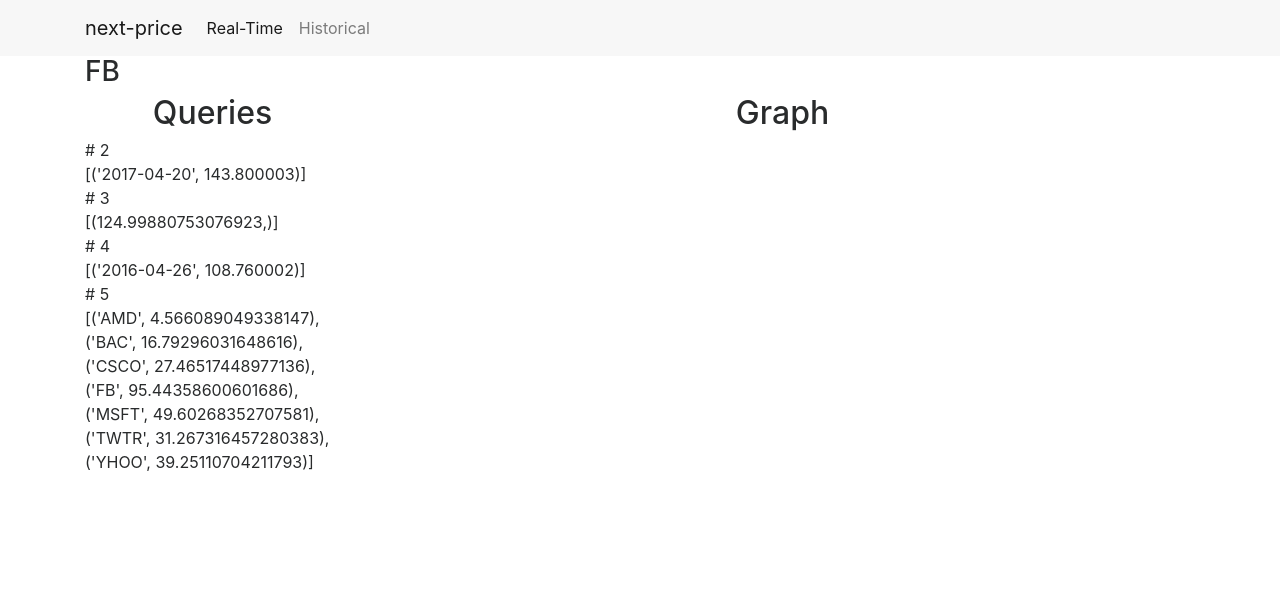
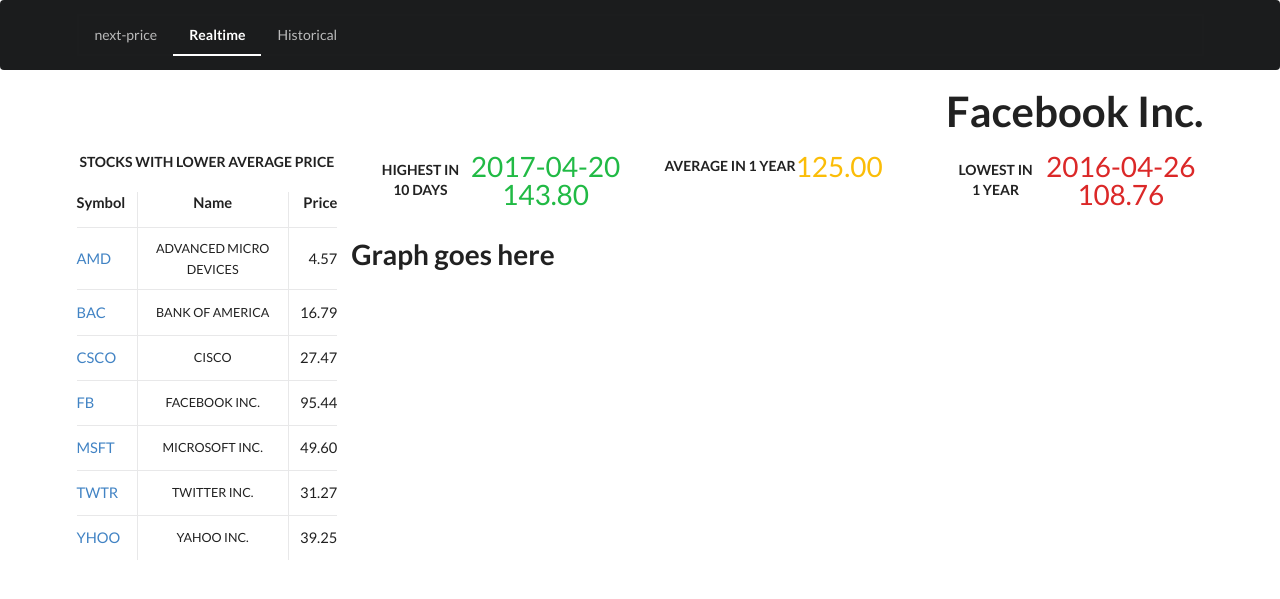
Before and after one commit to anivesh93/next-price, a Flask app: page /realtime/FB in a window 1280 px wide. Shown: the top 599 px of the page. Run offline with Flask 2, Linux system fonts and the light colour scheme; data comes from the database, SQL or seed files in the repository; some libraries are stand-ins or nearby versions.

Commit message:
Do some beautifying.
- Change to semantic UI because it is easy and looks good.
- minimal design

```diff
--- a/db.py
+++ b/db.py
@@ -11,9 +11,20 @@ def select(query):
 
     return data
 
+# get stock name
+def get_name(symbol):
+    query = 'SELECT name FROM stock WHERE symbol="{0}";';
+    return select(query.format(symbol))
+
+
 # return all stocks with the latest realtime price
 def get_stocks_realtime():
-    query = 'SELECT symbol, printf("%.2f", MAX(price)) FROM realtime GROUP BY symbol';
+    query = '''
+        SELECT realtime.symbol, stock.name, printf("%.2f", MAX(realtime.price))
+        FROM realtime, stock
+        WHERE realtime.symbol = stock.symbol
+        GROUP BY realtime.symbol;
+    '''
     return select(query)
 
 # get the highest stock price of any company in the last ten days
@@ -22,9 +33,12 @@ def get_highest_ten_days(symbol):
     date_output_format = '%Y-%m-%d'
     date_output = date_10.strftime(date_output_format)
 
-    query = 'SELECT date, MAX(close) FROM historical WHERE date > "' + \
-            date_output + '" AND symbol = "' + symbol + '";'
-    return select(query)
+    query = '''
+        SELECT date, printf("%.2f", MAX(close))
+        FROM historical
+        WHERE date > "{0}" AND symbol = "{1}";
+    '''
+    return select(query.format(date_output, symbol))
 
 # average stock price of any company in the latest one year
 def get_average_one_year(symbol):
@@ -32,9 +46,12 @@ def get_average_one_year(symbol):
     date_output_format = '%Y-%m-%d'
     date_output = date_1_year.strftime(date_output_format)
 
-    query = 'SELECT AVG(close) FROM historical WHERE date > "' + \
-            date_output + '" AND symbol = "' + symbol + '";'
-    return select(query)
+    query = '''
+        SELECT printf("%.2f", AVG(close))
+        FROM historical
+        WHERE date > "{0}" AND symbol = "{1}";
+    '''
+    return select(query.format(date_output, symbol))
 
 # get the lowest stock price of any company in the last one year
 def get_lowest_one_year(symbol):
@@ -42,19 +59,25 @@ def get_lowest_one_year(symbol):
     date_output_format = '%Y-%m-%d'
     date_output = date_1_year.strftime(date_output_format)
 
-    query = 'SELECT date, MIN(close) FROM historical WHERE date > "' + \
-            date_output + '" AND symbol = "' + symbol + '";'
-    return select(query)
+    query = '''
+        SELECT date, printf("%.2f", MIN(close))
+        FROM historical
+        WHERE date > "{0}" AND symbol = "{1}";
+    '''
+    return select(query.format(date_output, symbol))
 
 
+# list the ids of companies along with their name who have the
+# average stock price lesser than the lowest of any of the Selected Company
+# in the latest one year
 def get_avg_low(symbol):
     date_1_year = datetime.now() - timedelta(days=365)
     date_output_format = '%Y-%m-%d'
     date_output = date_1_year.strftime(date_output_format)
 
     query = '''
-    SELECT symbol AS sym, AVG(close)
-    FROM historical
+    SELECT h.symbol AS sym, s.name, printf("%.2f", AVG(h.close))
+    FROM historical as h, stock as s
     WHERE (
         SELECT AVG(close)
         FROM historical
@@ -64,7 +87,9 @@ def get_avg_low(symbol):
         FROM historical
         WHERE date > "{0}" AND symbol="{1}"
         )
-    GROUP BY symbol
+        AND
+        h.symbol = s.symbol
+    GROUP BY h.symbol;
     '''
 
     return select(query.format(date_output, symbol))
--- a/server.py
+++ b/server.py
@@ -11,31 +11,35 @@ def index():
 
 @app.route('/realtime/<symbol>')
 def realtime(symbol=None):
-    high_10 = db.get_highest_ten_days(symbol)
-    avg_1_year = db.get_average_one_year(symbol)
-    low_1_year = db.get_lowest_one_year(symbol)
+    high_10 = db.get_highest_ten_days(symbol)[0]
+    avg_1_year = db.get_average_one_year(symbol)[0][0]
+    low_1_year = db.get_lowest_one_year(symbol)[0]
     avg_low = db.get_avg_low(symbol)
+    name = db.get_name(symbol)[0][0]
     return render_template(
             'realtime.html',
             symbol=symbol,
             high_10=high_10,
             avg_1_year=avg_1_year,
             low_1_year=low_1_year,
-            avg_low=avg_low)
+            avg_low=avg_low,
+            name=name)
 
 @app.route('/historical/<symbol>')
 def historical(symbol=None):
-    high_10 = db.get_highest_ten_days(symbol)
-    avg_1_year = db.get_average_one_year(symbol)
-    low_1_year = db.get_lowest_one_year(symbol)
+    high_10 = db.get_highest_ten_days(symbol)[0]
+    avg_1_year = db.get_average_one_year(symbol)[0][0]
+    low_1_year = db.get_lowest_one_year(symbol)[0]
     avg_low = db.get_avg_low(symbol)
+    name = db.get_name(symbol)[0][0]
     return render_template(
             'historical.html',
             symbol=symbol,
             high_10=high_10,
             avg_1_year=avg_1_year,
             low_1_year=low_1_year,
-            avg_low=avg_low)
+            avg_low=avg_low,
+            name=name)
 
 @app.route('/hello/')
 @app.route('/hello/<name>')
--- a/templates/realtime.html
+++ b/templates/realtime.html
@@ -5,65 +5,98 @@
 		<meta charset="utf-8">
 		<meta name="viewport" content="width=device-width, initial-scale=1, shrink-to-fit=no">
 
-		<!-- Bootstrap CSS -->
-		<link rel="stylesheet" href="https://maxcdn.bootstrapcdn.com/bootstrap/4.0.0-alpha.6/css/bootstrap.min.css" integrity="sha384-rwoIResjU2yc3z8GV/NPeZWAv56rSmLldC3R/AZzGRnGxQQKnKkoFVhFQhNUwEyJ" crossorigin="anonymous">
+		<!-- Semantic UI -->
+		<link rel="stylesheet" type="text/css" href="https://cdnjs.cloudflare.com/ajax/libs/semantic-ui/2.2.10/semantic.min.css">
+		<script
+										 src="https://code.jquery.com/jquery-3.1.1.min.js"
+		   integrity="sha256-hVVnYaiADRTO2PzUGmuLJr8BLUSjGIZsDYGmIJLv2b8="
+	 crossorigin="anonymous"></script>
+		<script src="https://cdnjs.cloudflare.com/ajax/libs/semantic-ui/2.2.10/semantic.min.js"></script>
 	</head>
 
 	<body>
 
-		<nav class="navbar sticky-top navbar-toggleable-md navbar-light bg-faded">
-			<div class="container">
-				<a class="navbar-brand" href="/">next-price</a>
-				<div class="collapse navbar-collapse" id="navbarNavAltMarkup">
-					<div class="navbar-nav">
-						<a class="nav-item nav-link active" href="/realtime/{{symbol}}">Real-Time</a>
-						<a class="nav-item nav-link" href="/historical/{{symbol}}">Historical</a>
+		<div class="ui inverted segment">
+			<div class="ui container">
+				<div class="ui inverted secondary pointing menu">
+					<a class="item" href="/"> next-price </a>
+					<a class="active item" href="/realtime/{{symbol}}"> Realtime </a>
+					<a class="item" href="/historical/{{symbol}}"> Historical </a>
 				</div>
 			</div>
 		</div>
-		</nav>
 
-		<div class="container">
+		<div class="ui main container">
 
-			<h3> {{ symbol }} </h3>
+			<h1 class="huge header" align="right" style="font-size:3em;"> {{name}} </h1>
 
-			<div class="row">
+			<div class="ui grid">
+				<div class="four wide column">
+					<div class="ui mini statistic">
+						<div class="label">
+							Stocks with lower average price
+						</div>
+							<br/>
+						<div class="value">
+							{% if avg_low %}
+							<table class="ui very basic celled table">
+								<thead>
+									<tr>
+										<th style="font-size:.7em;"> Symbol </th>
+										<th style="font-size:.7em;" class="center aligned"> Name </th>
+										<th style="font-size:.7em;" class="right aligned"> Price </th>
+									</tr>
+								</thead>
+								<tbody>
+									{% for symbol, name, price in avg_low %}
+									<tr>
+										<td style="font-size:.7em;"> <a href="/realtime/{{symbol}}">
+												{{symbol}}
+										</a> </td>
 
-				<div class="col-md-3">
-					<h2 align="center"> Queries </h2>
-
-					# 2
-					<br/>
-					{{ high_10 }}
-					<br/>
-
-					# 3
-					<br/>
-					{{ avg_1_year }}
-					<br/>
-
-					# 4
-					<br/>
-					{{ low_1_year }}
-					<br/>
-
-					# 5
-					<br/>
-					{{ avg_low  }}
+										<td style="font-size:.6em;" class="center aligned"> {{name}} </td>
+										<td style="font-size:.7em;" class="right aligned"> {{price}} </td>
+									</tr>
+									{% endfor %}
+								</tbody>
+							</table>
+							{% else %}
+							No stocks match the criteria
+							{% endif %}
+						</div>
+					</div>
 				</div>
 
-				<div class="col-md-9">
-					<h2 align="center"> Graph </h2>
+				<div class="twelve wide column">
+					<div class="ui grid">
+						<div class="three column row">
+							<div class="column">
+								<div class="ui small green horizontal statistic">
+									<div class="label"> Highest in 10 days </div>
+									<div class="value"> {{high_10[0]}} {{high_10[1]}} </div>
 								</div>
+							</div>
+							<div class="column">
+								<div class="ui small yellow horizontal statistic">
+									<div class="label"> Average in 1 year </div>
+									<div class="value"> {{avg_1_year}} </div>
+								</div>
+							</div>
+							<div class="column">
+								<div class="ui small red horizontal statistic">
+									<div class="label"> Lowest in 1 year </div>
+									<div class="value"> {{low_1_year[0]}} {{low_1_year[1]}} </div>
+								</div>
+							</div>
+						</div>
+						<div class="row">
+							<h1> Graph goes here </h1>
+						</div>
+					</div>
+				</div> <!-- twelve column -->
+			</div> <!-- grid -->
 
-			</div>
+		</div> <!-- main container -->
 
-		</div>
-
-		<!-- Leave the following in the bottom so that page loads faster. -->
-		<!-- jQuery first, then Tether, then Bootstrap JS. -->
-		<script src="https://code.jquery.com/jquery-3.1.1.slim.min.js" integrity="sha384-A7FZj7v+d/sdmMqp/nOQwliLvUsJfDHW+k9Omg/a/EheAdgtzNs3hpfag6Ed950n" crossorigin="anonymous"></script>
-		<script src="https://cdnjs.cloudflare.com/ajax/libs/tether/1.4.0/js/tether.min.js" integrity="sha384-DztdAPBWPRXSA/3eYEEUWrWCy7G5KFbe8fFjk5JAIxUYHKkDx6Qin1DkWx51bBrb" crossorigin="anonymous"></script>
-		<script src="https://maxcdn.bootstrapcdn.com/bootstrap/4.0.0-alpha.6/js/bootstrap.min.js" integrity="sha384-vBWWzlZJ8ea9aCX4pEW3rVHjgjt7zpkNpZk+02D9phzyeVkE+jo0ieGizqPLForn" crossorigin="anonymous"></script>
 	</body>
 </html>
```
Also changed, not shown: templates/historical.html (+77 -44 lines), templates/index.html (+26 -22 lines). Lines whose indentation alone changed are shown as unchanged.
